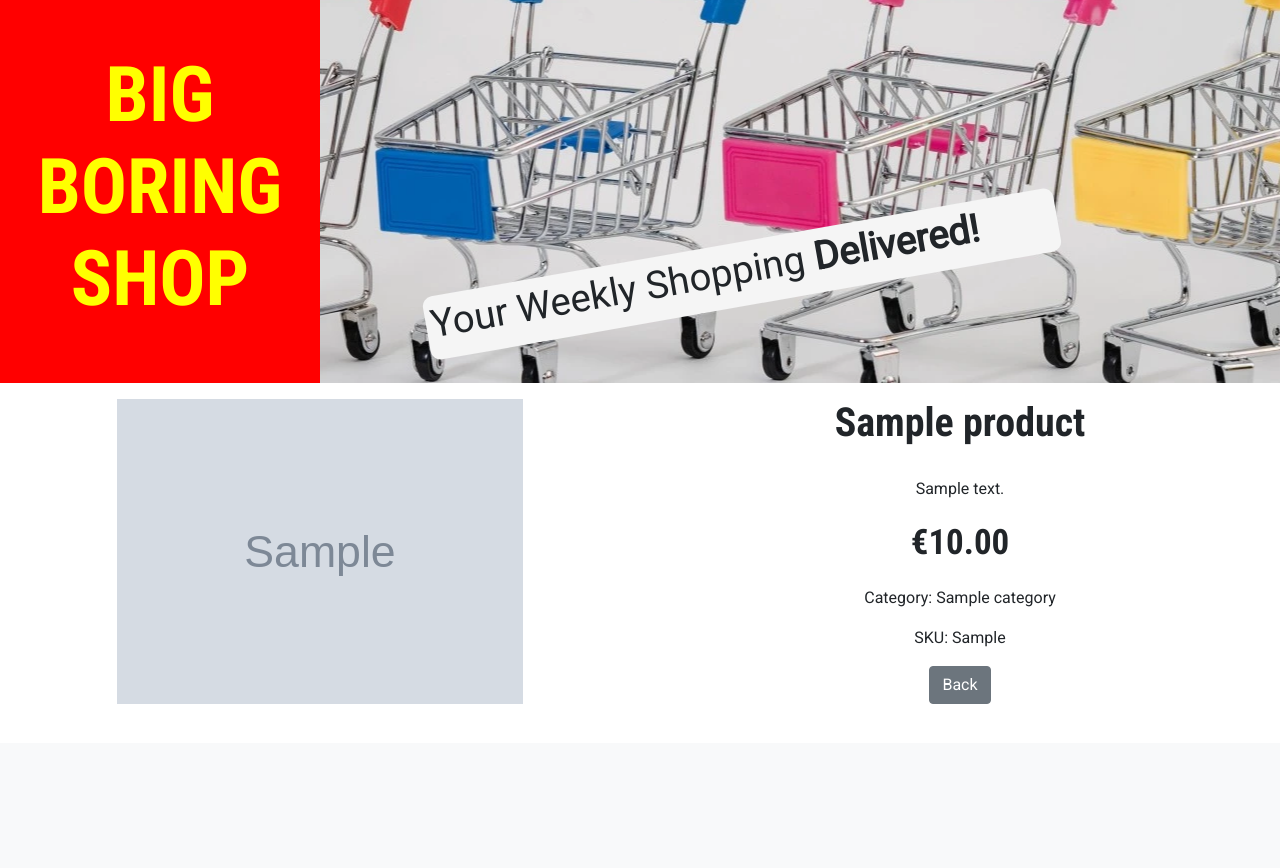
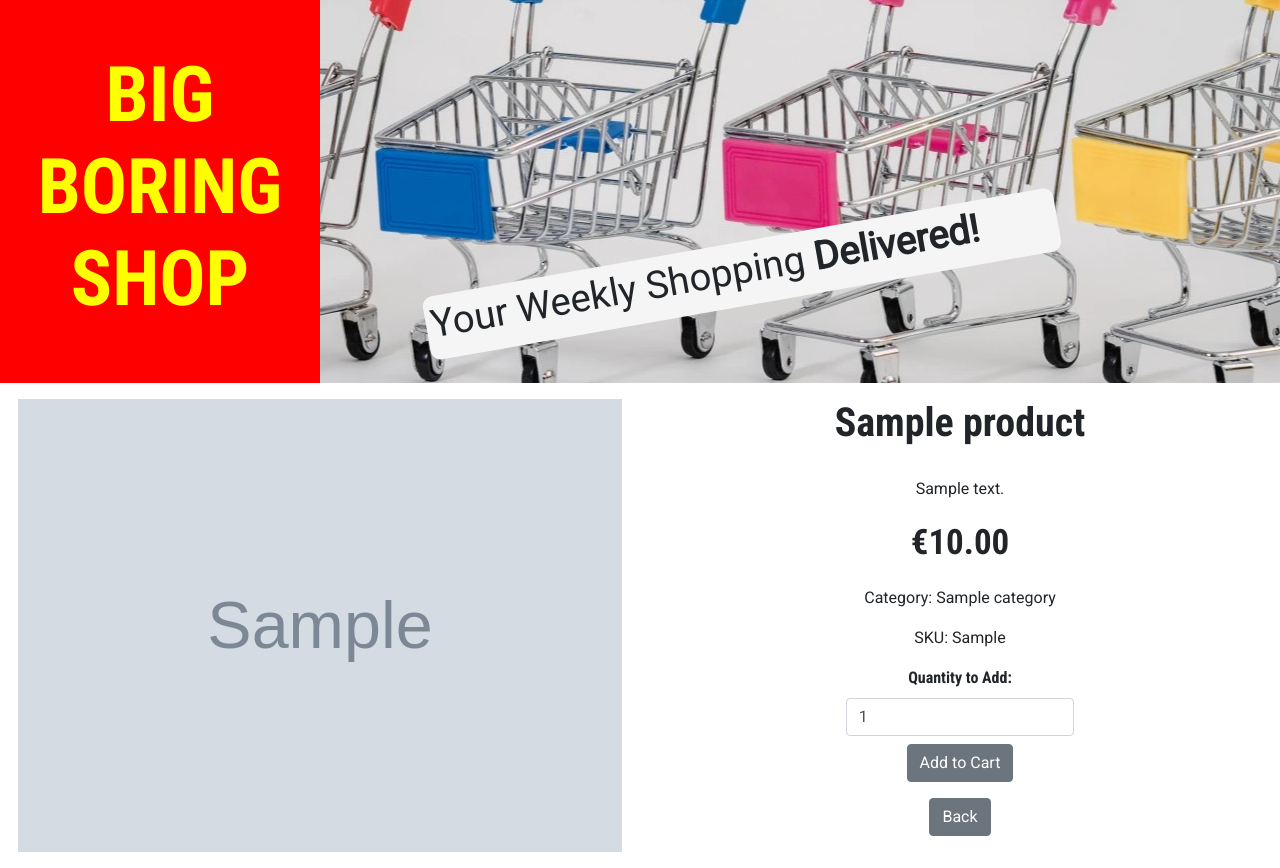
Before and after one commit to fenton1000/mf-portfolio-five-big-boring-shop, a Django app: page /products/1 in a window 1280 px wide. Shown: the part 57-925 px from the top of the page. Before the commit the page ends 761 px from the top, so only its background shows below. Run offline with Django 3.2, Linux system fonts and the light colour scheme; tables that the repository leaves empty hold one stand-in row (values such as "Sample post"); grey boxes marked "Sample" are stand-in pictures; some libraries are stand-ins or nearby versions.

Commit message:
Create add to cart functionality

```diff
--- a/cart/contexts.py
+++ b/cart/contexts.py
@@ -1,4 +1,6 @@
 from django.conf import settings
+from django.shortcuts import get_object_or_404
+from products.models import Product
 
 
 def cart_contents(request):
@@ -6,6 +8,17 @@ def cart_contents(request):
     cart_items = []
     total = 0
     product_count = 0
+    cart = request.session.get('cart', {})
+
+    for item_id, quantity in cart.items():
+        product = get_object_or_404(Product, pk=item_id)
+        total += quantity * product.price
+        product_count += quantity
+        cart_items.append({
+            'item_id': item_id,
+            'quantity': quantity,
+            'product': product,
+        })
 
     if total < settings.FREE_DELIVERY_THRESHOLD:
         delivery = settings.STANDARD_DELIVERY_CHARGE
--- a/cart/templates/cart/cart.html
+++ b/cart/templates/cart/cart.html
@@ -15,7 +15,9 @@ Shopping Cart
     <div class="row">
         <div class="col">
             {% if cart_items %}
-            <div></div>
+            <div>
+                {{ cart_items }}
+            </div>
             {% else %}
             <p class="text35">Your Cart is empty!</p>
             <a class="btn btn-secondary" href="{% url 'products' %}">Back to Products Page</a>
--- a/cart/urls.py
+++ b/cart/urls.py
@@ -2,5 +2,6 @@ from django.urls import path
 from . import views
 
 urlpatterns = [
-    path('', views.view_cart, name='view_cart')
+    path('', views.view_cart, name='view_cart'),
+    path('add/<item_id>/', views.add_to_cart, name='add_to_cart')
 ]
--- a/home/templates/home/index.html
+++ b/home/templates/home/index.html
@@ -7,7 +7,7 @@ Home
 
 {% block content %}
 <div class="banner">
-    <p class="text-center">We do the Boring Stuff while You do You!</p>
-    <p class="text-center">Because Shopping is Fun But Buying Bleach Isn't!</p>
+    <p class="text-center">Time is precious so don't waste it shopping for bleach!</p>
+    <p class="text-center">Let us take care of the Boring Stuff while You do You!!</p>
 </div>
 {% endblock %}
--- a/products/templates/products/product_detail.html
+++ b/products/templates/products/product_detail.html
@@ -19,7 +19,16 @@ Selected Product
                     <p class="price">€{{ product.price }}</p>
                     <p>Category: {{ product.category.friendly_name}}</p>
                     <p>SKU: {{ product.sku}}</p>
-                <a class="btn btn-secondary" href="{% url 'products' %}" role="button">Back</a>
+                    <form class="form d-flex flex-column align-items-center" action="{% url 'add_to_cart' product.id %}"
+                        method="POST">
+                        {% csrf_token %}
+                        <label class="m-0" for="id_qty_{{ product.id }}">Quantity to Add:</label>
+                        <input class="form-control w-50 m-2" type="number" name="quantity" value="1" min="1" max="99"
+                            data-item_id="{{ product.id }}" id="id_qty_{{ product.id }}">
+                        <input type="submit" class="btn btn-secondary" value="Add to Cart">
+                        <input type="hidden" name="redirect_url" value="{{ request.path }}">
+                    </form>
+                    <a class="btn btn-secondary m-3" href="{% url 'products' %}" role="button">Back</a>
                 </div>
             </div>
         </div>
--- a/products/templates/products/products.html
+++ b/products/templates/products/products.html
@@ -35,8 +35,8 @@ Shop!
 </div>
 <main>
     <div class="d-flex flex-column align-items-center my-3 text35">
-        <p>Minimum order for Free Delivery is €{{ free_delivery_threshold }}.</p>
-        <p>{{ products|length }} Products{% if search_term %} found for <strong>"{{ search_term }}"</strong>{% endif %}{% if current_category %} in Product Category: <strong>"{{ current_category.friendly_name }}"</strong>{% endif %}
+        <p>Minimum order for Free Delivery is €{{ free_delivery_threshold }}</p>
+        <p>{{ products|length }} Product(s){% if search_term %} found for <strong>"{{ search_term }}"</strong>{% endif %}{% if current_category %} in Product Category: <strong>"{{ current_category.friendly_name }}"</strong>{% endif %}
         </p>
     </div>
     <div class="d-flex justify-content-around flex-wrap">
--- a/static/css/styles.css
+++ b/static/css/styles.css
@@ -24,7 +24,8 @@ body {
 
 h1,
 h3,
-h4 {
+h4,
+label {
     font-family: 'Roboto Condensed', sans-serif;
     font-weight: 700;
 }
```
Also changed, not shown: cart/views.py (+17 -1 lines). Lines whose indentation alone changed are shown as unchanged.
